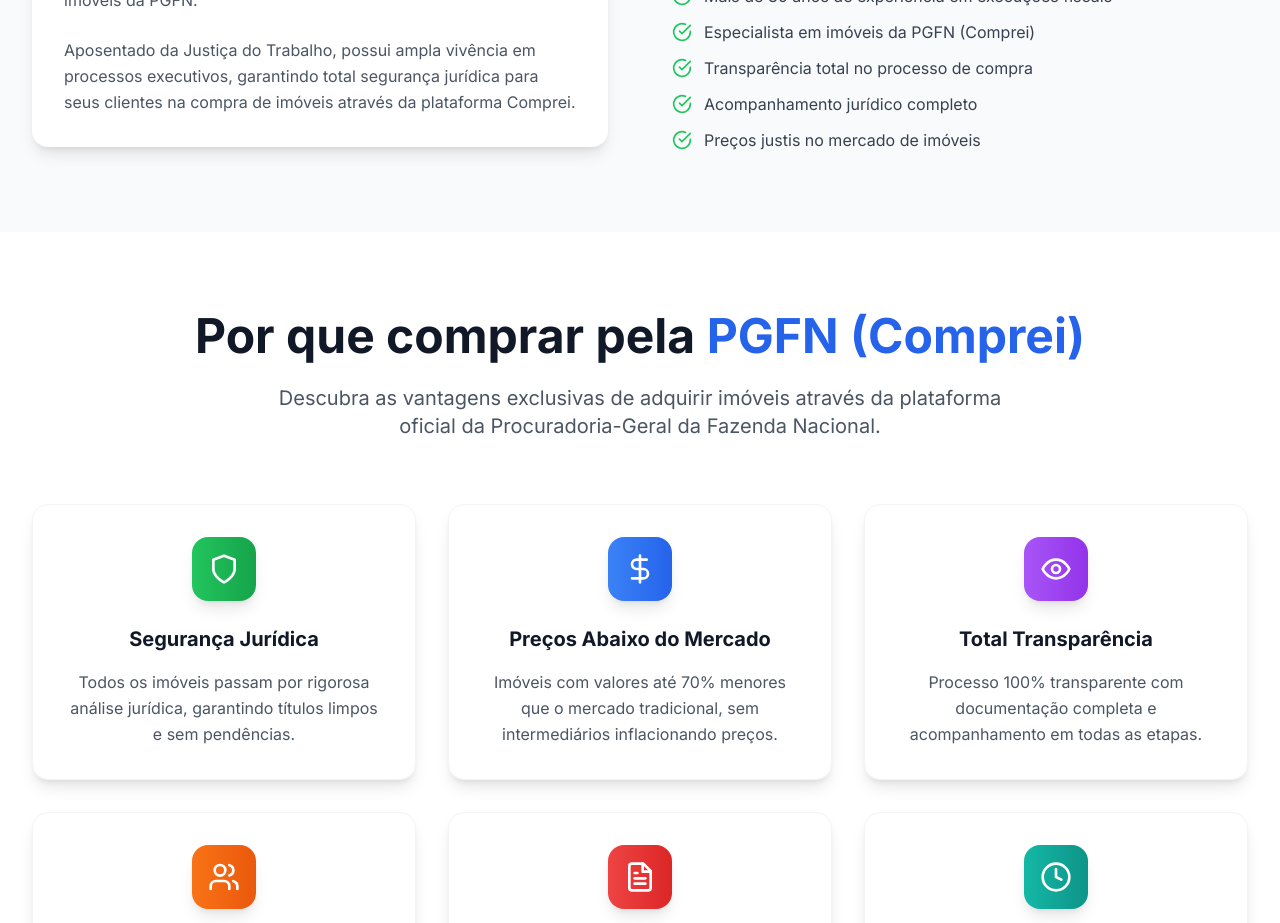
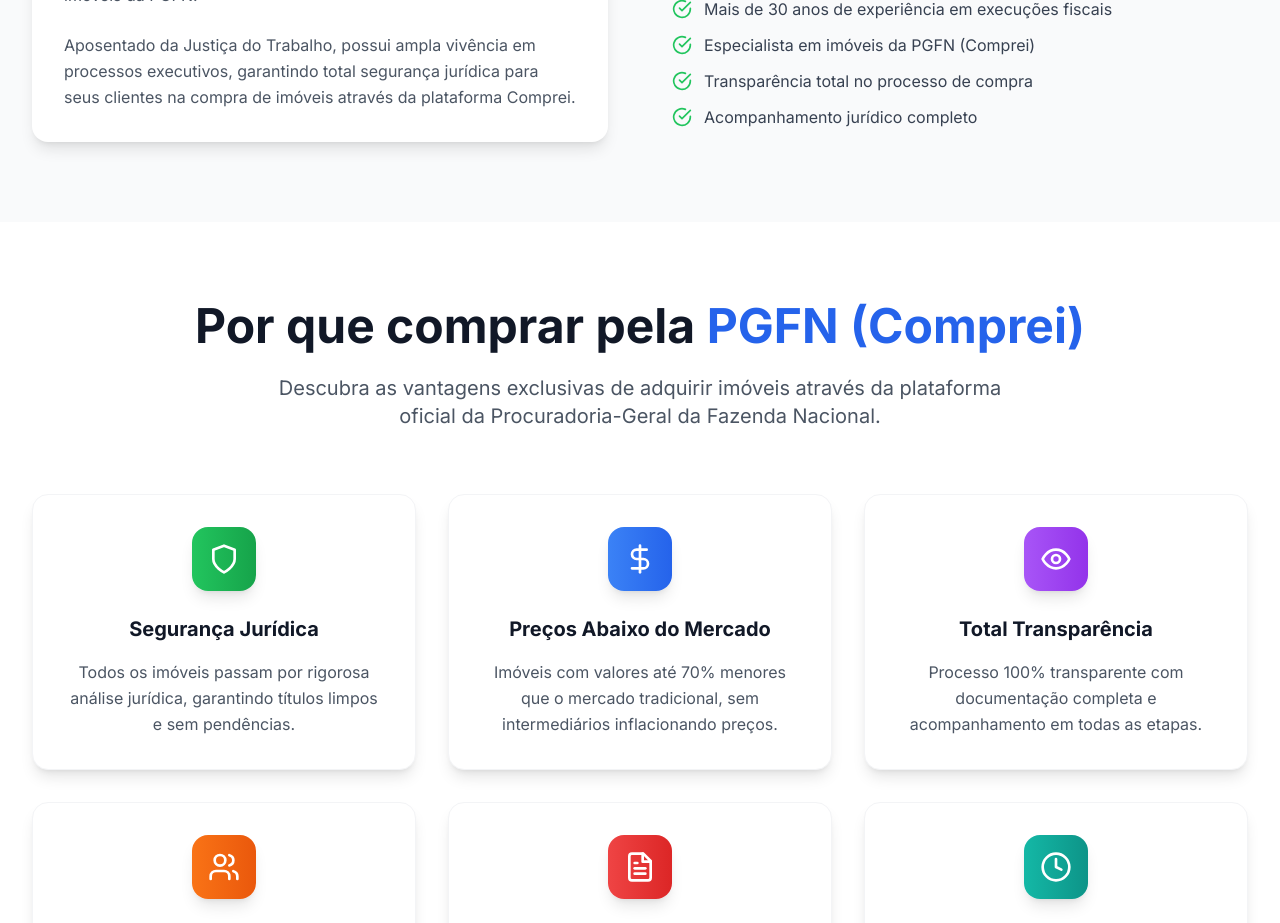
Before and after one commit to aadljdev/leilaomauricio, a Next.js app: page / in a window 1280 px wide. Shown: the part 1600-2523 px from the top of the page. Built offline with nearby package versions, Linux system fonts and the light colour scheme.

Commit message:
ajuste servicos

```diff
--- a/components/About.tsx
+++ b/components/About.tsx
@@ -31,8 +31,7 @@
     'Mais de 30 anos de experiência em execuções fiscais',
     'Especialista em imóveis da PGFN (Comprei)',
     'Transparência total no processo de compra',
-    'Acompanhamento jurídico completo',
-    'Preços justis no mercado de imóveis'
+    'Acompanhamento jurídico completo'
   ]
 
   return (
```
